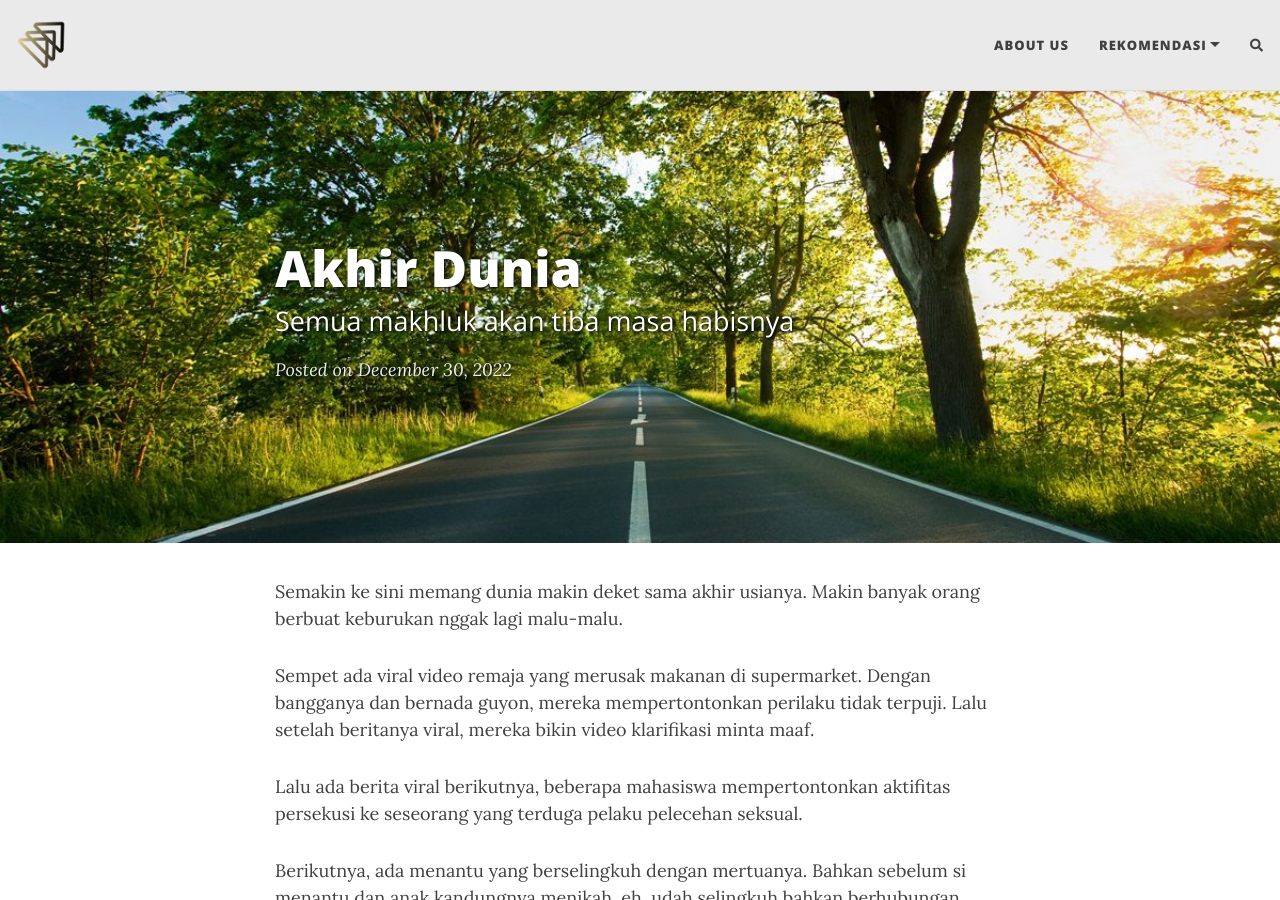
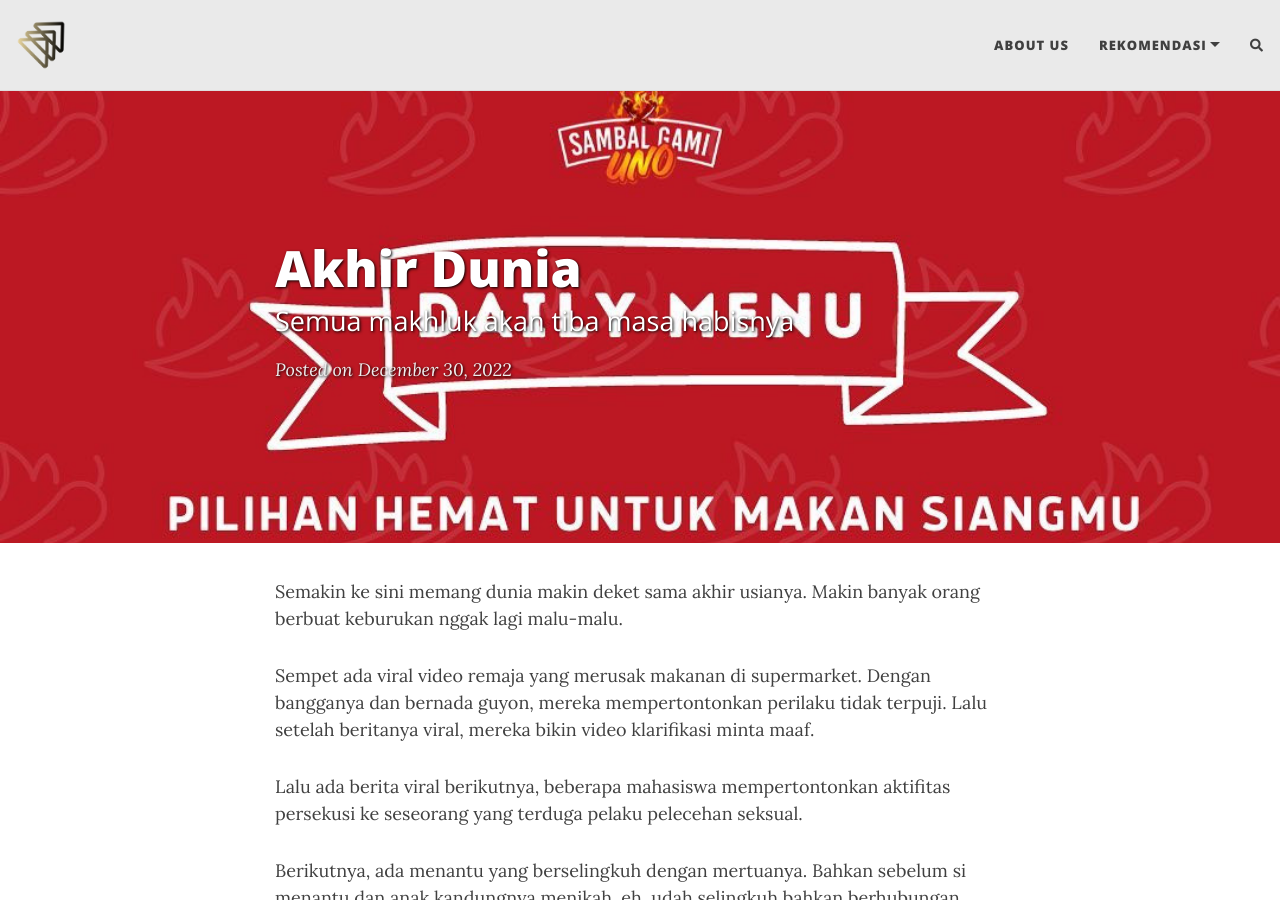
Before and after one commit to haloorderio/mediabaru, a Jekyll site: the page built from _posts/2022-12-30-akhir-dunia.md, in a window 1280 px wide and 900 px high. Built offline with Jekyll 4.4.1, drawn with Linux system fonts in a browser that asks for light colours; nearby versions of some CDN libraries; comment, search, counter and statistics services are not loaded.

Commit message:
Update 2022-12-30-akhir-dunia.md

```diff
--- a/_posts/2022-12-30-akhir-dunia.md
+++ b/_posts/2022-12-30-akhir-dunia.md
@@ -2,7 +2,7 @@
 layout: post
 title: Akhir Dunia
 subtitle: Semua makhluk akan tiba masa habisnya
-cover-img: /assets/img/path.jpg
+cover-img: /assets/img/ogp.jpeg
 thumbnail-img: /assets/img/pexels-vlada-karpovich-4050290.jpg
 share-img: /assets/img/pexels-pnw-production-9218702.jpg
 tags: [kreatif, karir]
```
